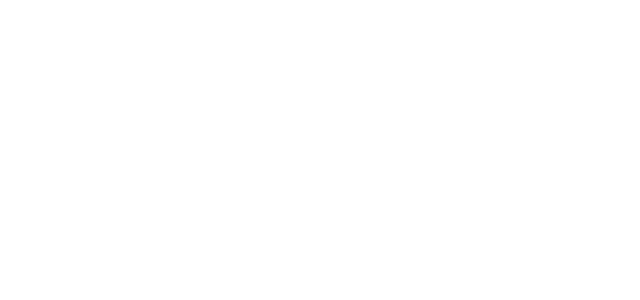
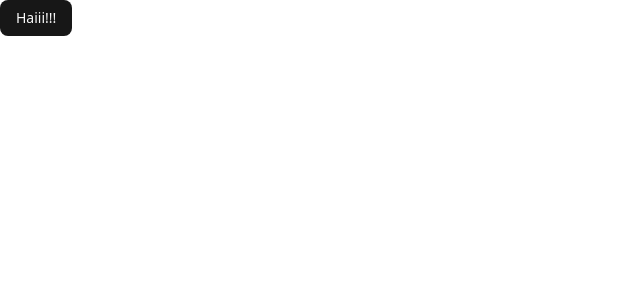
Before and after one commit to cpsupermileage/Telemetry-PWA, a React (Vite) app: page / in a window 1280 px wide. Shown: the top 300 px of the page, without its empty margins (0-640 px from the left). Built offline with nearby package versions, Linux system fonts and the light colour scheme.

Commit message:
React router setup

```diff
--- a/eslint.config.js
+++ b/eslint.config.js
@@ -30,5 +30,8 @@
 			ecmaVersion: 2020,
 			globals: globals.browser,
 		},
+		rules: {
+			'react-refresh/only-export-components': 'warn',
+		},
 	},
 ]);
--- a/package.json
+++ b/package.json
@@ -12,6 +12,7 @@
 		"generate-pwa-assets": "pwa-assets-generator --preset minimal-2023 public/logo.svg"
 	},
 	"dependencies": {
+		"@radix-ui/react-slot": "^1.2.3",
 		"class-variance-authority": "^0.7.1",
 		"clsx": "^2.1.1",
 		"lucide-react": "^0.545.0",
@@ -36,6 +37,7 @@
 		"globals": "^16.4.0",
 		"prettier": "^3.6.2",
 		"prettier-plugin-tailwindcss": "^0.6.14",
+		"react-router": "^7.9.4",
 		"tailwindcss": "^4.1.14",
 		"tw-animate-css": "^1.4.0",
 		"typescript": "~5.9.3",
--- a/src/App.tsx
+++ /dev/null
@@ -1,5 +0,0 @@
-function App() {
-	return <></>;
-}
-
-export default App;
--- /dev/null
+++ b/src/components/ui/button.tsx
@@ -0,0 +1,52 @@
+import * as React from 'react';
+import { Slot } from '@radix-ui/react-slot';
+import { cva, type VariantProps } from 'class-variance-authority';
+
+import { cn } from '@/lib/utils';
+
+const buttonVariants = cva(
+	"inline-flex items-center justify-center gap-2 whitespace-nowrap rounded-md text-sm font-medium transition-all disabled:pointer-events-none disabled:opacity-50 [&_svg]:pointer-events-none [&_svg:not([class*='size-'])]:size-4 shrink-0 [&_svg]:shrink-0 outline-none focus-visible:border-ring focus-visible:ring-ring/50 focus-visible:ring-[3px] aria-invalid:ring-destructive/20 dark:aria-invalid:ring-destructive/40 aria-invalid:border-destructive",
+	{
+		variants: {
+			variant: {
+				default: 'bg-primary text-primary-foreground hover:bg-primary/90',
+				destructive:
+					'bg-destructive text-white hover:bg-destructive/90 focus-visible:ring-destructive/20 dark:focus-visible:ring-destructive/40 dark:bg-destructive/60',
+				outline:
+					'border bg-background shadow-xs hover:bg-accent hover:text-accent-foreground dark:bg-input/30 dark:border-input dark:hover:bg-input/50',
+				secondary: 'bg-secondary text-secondary-foreground hover:bg-secondary/80',
+				ghost: 'hover:bg-accent hover:text-accent-foreground dark:hover:bg-accent/50',
+				link: 'text-primary underline-offset-4 hover:underline',
+			},
+			size: {
+				default: 'h-9 px-4 py-2 has-[>svg]:px-3',
+				sm: 'h-8 rounded-md gap-1.5 px-3 has-[>svg]:px-2.5',
+				lg: 'h-10 rounded-md px-6 has-[>svg]:px-4',
+				icon: 'size-9',
+				'icon-sm': 'size-8',
+				'icon-lg': 'size-10',
+			},
+		},
+		defaultVariants: {
+			variant: 'default',
+			size: 'default',
+		},
+	}
+);
+
+function Button({
+	className,
+	variant,
+	size,
+	asChild = false,
+	...props
+}: React.ComponentProps<'button'> &
+	VariantProps<typeof buttonVariants> & {
+		asChild?: boolean;
+	}) {
+	const Comp = asChild ? Slot : 'button';
+
+	return <Comp data-slot="button" className={cn(buttonVariants({ variant, size, className }))} {...props} />;
+}
+
+export { Button, buttonVariants };
--- a/src/main.tsx
+++ b/src/main.tsx
@@ -1,10 +1,15 @@
 import { StrictMode } from 'react';
 import { createRoot } from 'react-dom/client';
 import './index.css';
-import App from './App.tsx';
+import { BrowserRouter, Route, Routes } from 'react-router';
+import Home from './pages/Home';
 
 createRoot(document.getElementById('root')!).render(
 	<StrictMode>
-		<App />
+		<BrowserRouter>
+			<Routes>
+				<Route index element={<Home />} />
+			</Routes>
+		</BrowserRouter>
 	</StrictMode>
 );
--- /dev/null
+++ b/src/pages/Home.tsx
@@ -0,0 +1,11 @@
+import { Button } from '@/components/ui/button';
+
+function App() {
+	return (
+		<>
+			<Button>Haiii!!!</Button>
+		</>
+	);
+}
+
+export default App;
```
Also changed, not shown: 1 other file (tests, documents, lock files or other folders).
